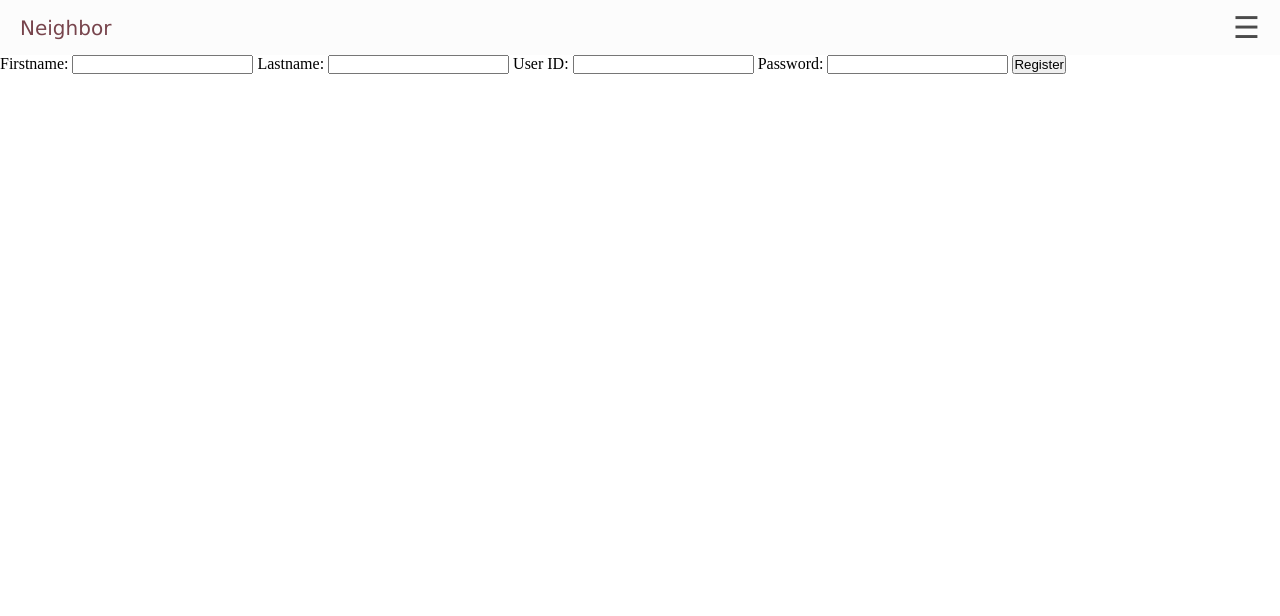
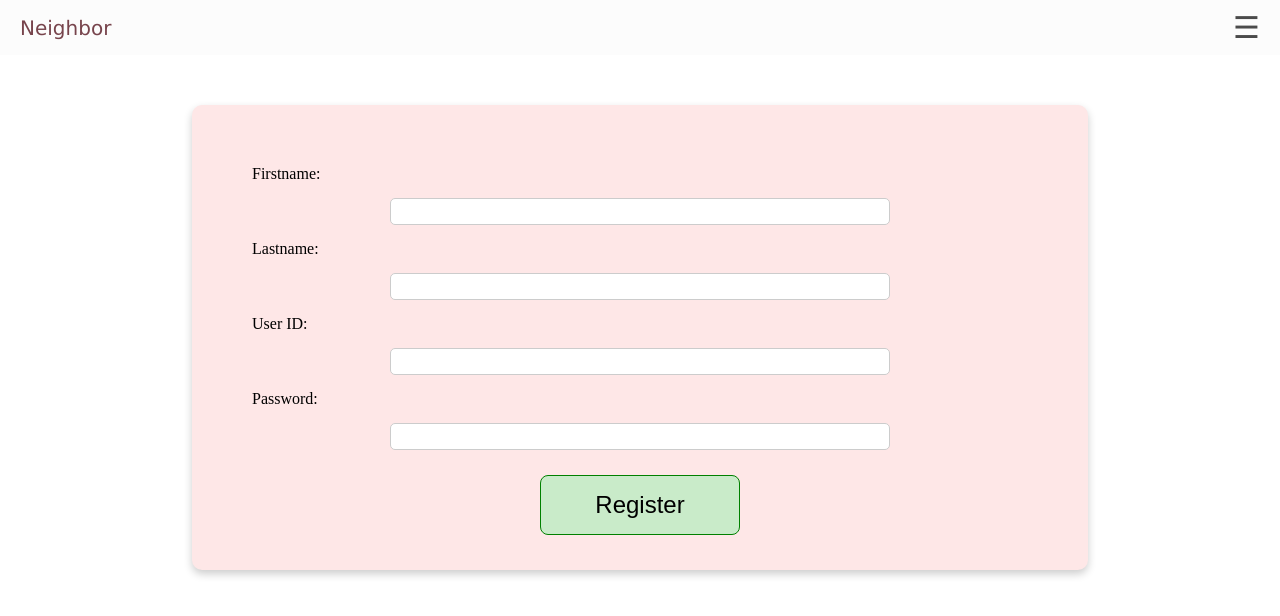
Before and after one commit to TetsuoKunn/JojosReferenceSASEHack, a Django app: page /register/ in a window 1280 px wide. Shown: the top 616 px of the page. Run offline with Django 5.2, Linux system fonts and the light colour scheme.

Commit message:
<your message>

```diff
--- a/guilds/static/css/styles.css
+++ b/guilds/static/css/styles.css
@@ -301,3 +301,47 @@ font-size: 1.5rem;
 .signinform input[type="submit"]:hover {
   background: white;
 }
+
+
+/*register*/
+
+.registerform {
+  display: flex;
+  flex-direction: column;
+  gap: 15px;
+  width: 70vw;
+  margin: 50px auto;
+  padding: 60px 60px 10px 60px;
+  background-color: #fee7e7;
+  border-radius: 10px;
+  box-shadow: 0 4px 8px rgba(0,0,0,0.2);
+
+}
+
+
+.registerform input[id="userid"],
+.registerform input[id="password"],
+.registerform input[id="firstname"],
+.registerform input[id="lastname"]
+ {
+  width: 100%;
+  max-width: 500px;
+  padding: 5px 10px;
+  border-radius: 5px;
+  border: 1px solid #ccc;
+  margin: auto;
+}
+
+.registerform input[type="submit"] {
+background: rgb(201, 235, 201);
+border: 1px solid green;
+width: 200px;
+max-width: 200px;
+margin: 10px auto;
+padding: 15px;
+border-radius: 8px;
+font-size: 1.5rem;
+}
+.registerform input[type="submit"]:hover {
+  background: white;
+}
```
